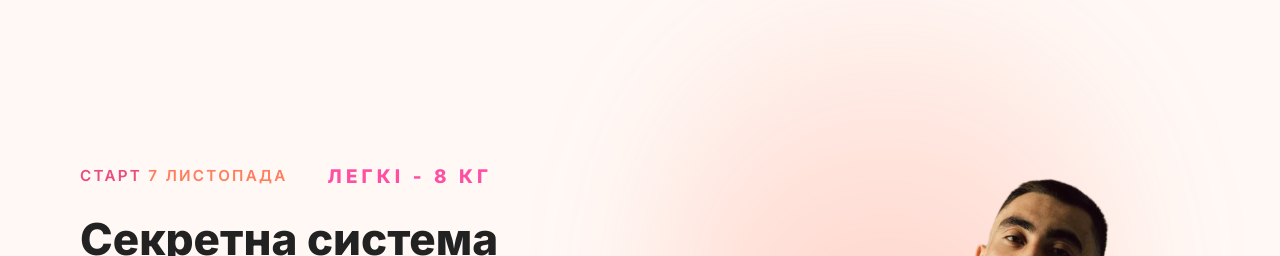
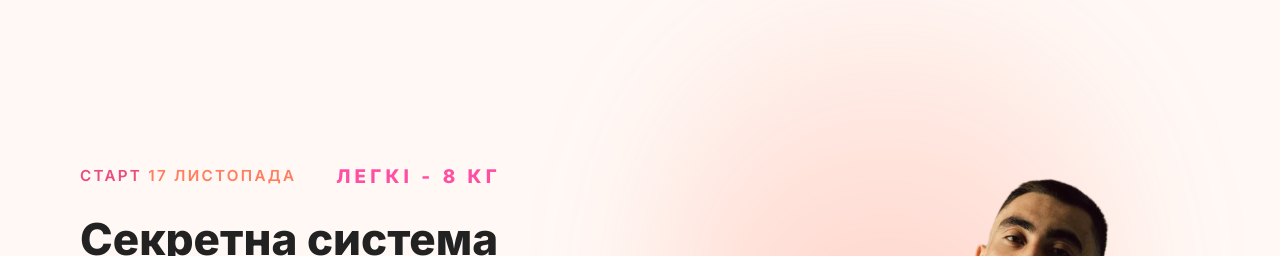
Before and after one commit to eror4044/Oleg_landing, a Next.js app in the folder okbodylab/: page / in a window 1280 px wide. Shown: the top 256 px of the page. Built offline with nearby package versions, Linux system fonts and the light colour scheme; no server answers.

Commit message:
update date

```diff
--- a/okbodylab/app/components/HeroSection.tsx
+++ b/okbodylab/app/components/HeroSection.tsx
@@ -32,7 +32,7 @@ export default function HeroSection() {
               {/* Верхній ряд */}
               <div className="mb-6 flex flex-wrap items-center gap-x-6 text-[0.85rem] font-semibold uppercase tracking-[0.15em] text-[#e84c83] sm:text-[0.95rem] md:gap-x-10">
                 <span>
-                  Старт <span className="text-[#ff7e5f]">7 листопада</span>
+                  Старт <span className="text-[#ff7e5f]">17 листопада</span>
                 </span>
                 <span className="text-[#ff4fa2] text-[0.95rem] font-extrabold tracking-[0.22em] sm:text-[1.05rem] lg:text-[1.18rem]">
                   Легкі - 8 кг
```
